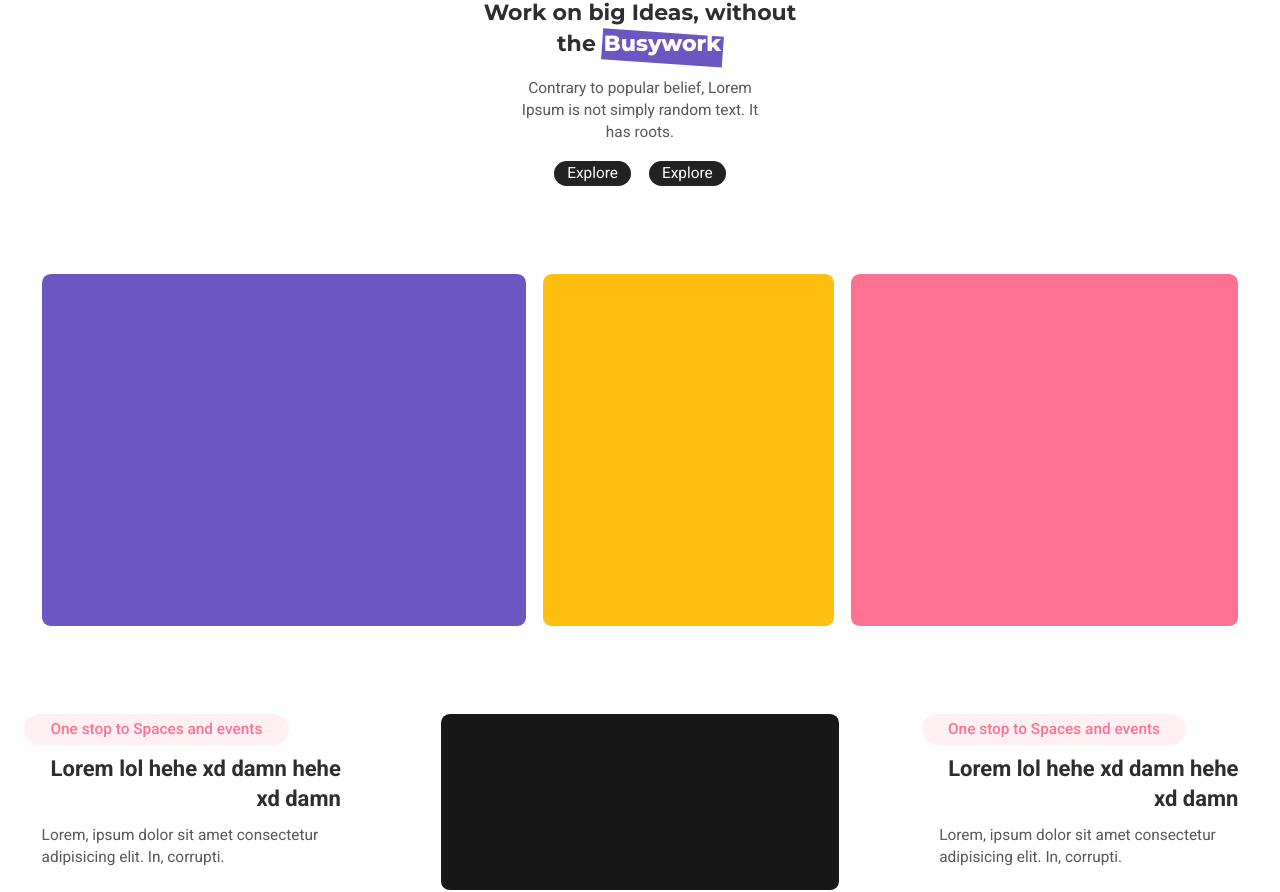
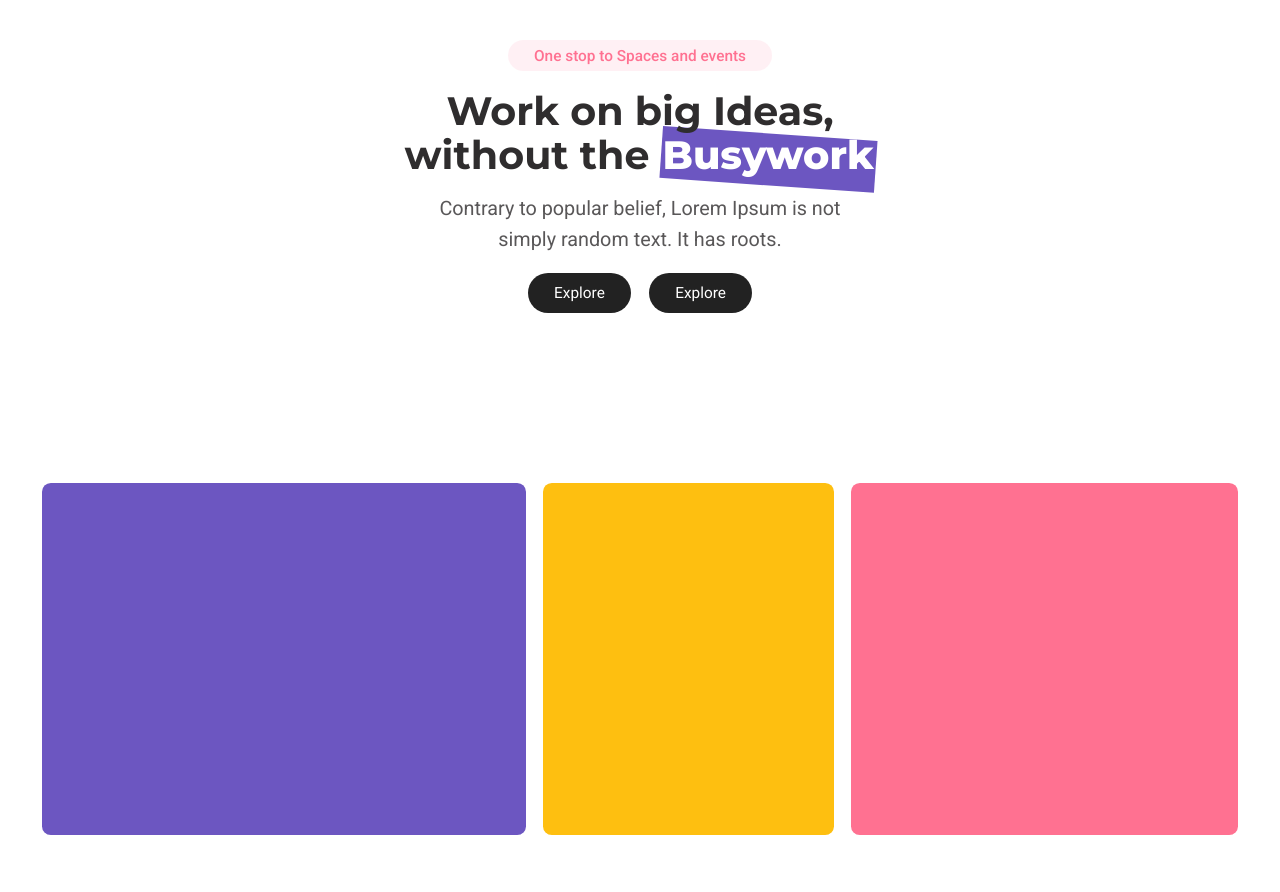
Before and after one commit to ManishBisht777/tweetspace, a Next.js app: page / in a window 1280 px wide. Shown: the part 165-1057 px from the top of the page. Built offline with nearby package versions, Linux system fonts and the light colour scheme.

Commit message:
feat: hero responsive

```diff
--- a/src/components/home/Features.tsx
+++ b/src/components/home/Features.tsx
@@ -5,7 +5,7 @@
 
 const Features = (props: Props) => {
   return (
-    <Container className="my-20">
+    <Container className="my-10">
       <div className="flex flex-col gap-4 md:flex-row">
         <div className="md:w-5/12 w-full h-80 rounded-lg bg-accent-base"></div>
         <div className="md:w-3/12 w-full h-80 rounded-lg bg-accent-muted"></div>
@@ -17,7 +17,7 @@
           <p className="text-sm bg-accent-inverted/10 md:-mx-4 px-6 py-1 rounded-full text-accent-inverted font-medium">
             One stop to Spaces and events
           </p>
-          <h3 className="text-skin-base text-lg font-semibold md:text-xl text-center md:text-right">
+          <h3 className="text-skin-base text-lg font-semibold md:text-xl text-center md:text-left">
             Lorem lol hehe xd damn hehe xd damn
           </h3>
           <p className="text-skin-base/80 text-sm text-center md:text-left">
@@ -30,7 +30,7 @@
           <p className="text-sm bg-accent-inverted/10 md:-mx-4 px-6 py-1 rounded-full text-accent-inverted font-medium">
             One stop to Spaces and events
           </p>
-          <h3 className="text-skin-base text-lg font-semibold md:text-xl text-center md:text-right">
+          <h3 className="text-skin-base text-lg font-semibold md:text-xl text-center md:text-left">
             Lorem lol hehe xd damn hehe xd damn
           </h3>
           <p className="text-skin-base/80 text-sm text-center md:text-left">
--- a/src/components/home/Hero.tsx
+++ b/src/components/home/Hero.tsx
@@ -5,27 +5,27 @@
 
 const Hero = (props: Props) => {
   return (
-    <Container className="flex flex-col justify-center items-center gap-4 my-8">
+    <Container className="flex flex-col justify-center items-center gap-4 h-[calc(70vh-2rem)]">
       <p className="text-sm bg-accent-inverted/10 px-6 py-1 rounded-full text-accent-inverted font-medium">
         One stop to Spaces and events
       </p>
 
-      <h1 className="text-xl font-Montserrat font-bold text-skin-base max-w-[18rem] text-center">
+      <h1 className="md:text-4xl text-xl font-Montserrat font-bold text-skin-base md:max-w-[30rem] max-w-[18rem] text-center">
         Work on big Ideas, without the{" "}
         <span className="p-[.1rem] text-skin-inverted font-extrabold relative before:absolute before:bg-accent-base before:inset-0 before:z-[-1] before:rotate-[4deg] before:translate-y-1">
           Busywork
         </span>
       </h1>
-      <p className="max-w-[14rem] text-skin-base/80 text-center text-sm">
+      <p className="max-w-[14rem] md:max-w-[23rem] text-skin-base/80 text-center md:text-lg  text-sm">
         Contrary to popular belief, Lorem Ipsum is not simply random text. It
         has roots.
       </p>
 
       <div className="flex gap-4">
-        <button className="text-sm px-3 py-[.1rem] bg-skin-inverted/95 text-skin-inverted rounded-full">
+        <button className="text-sm md:px-6 md:py-2 px-3 py-[.1rem] bg-skin-inverted/95 text-skin-inverted rounded-full">
           Explore
         </button>
-        <button className="text-sm px-3 py-[.1rem] bg-skin-inverted/95 text-skin-inverted rounded-full">
+        <button className="text-sm md:px-6 md:py-2 px-3 py-[.1rem] bg-skin-inverted/95 text-skin-inverted rounded-full">
           Explore
         </button>
       </div>
```
